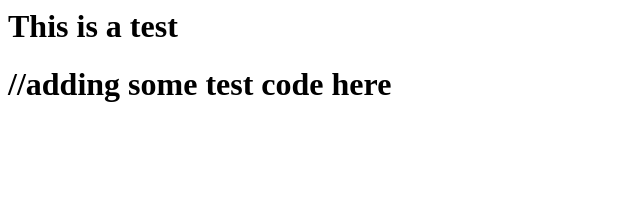
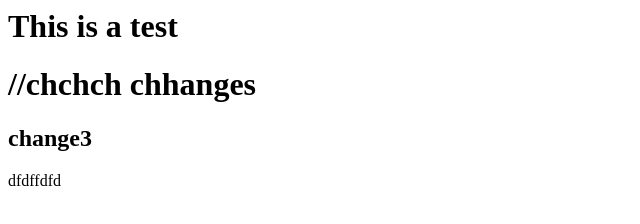
Before and after one commit to omalik92/Test-Repo, a plain HTML site: page index.html in a window 1280 px wide. Shown: the whole page, without its empty margins (0-640 px from the left). Drawn offline with Linux system fonts and the light colour scheme.

Commit message:
changes made

```diff
--- a/index.html
+++ b/index.html
@@ -1,3 +1,6 @@
 <h1>This is a test<h1>
 
-  //adding some test code here
+//chchch chhanges
+
+<h2>change3<h2></h2>
+dfdffdfd
```
